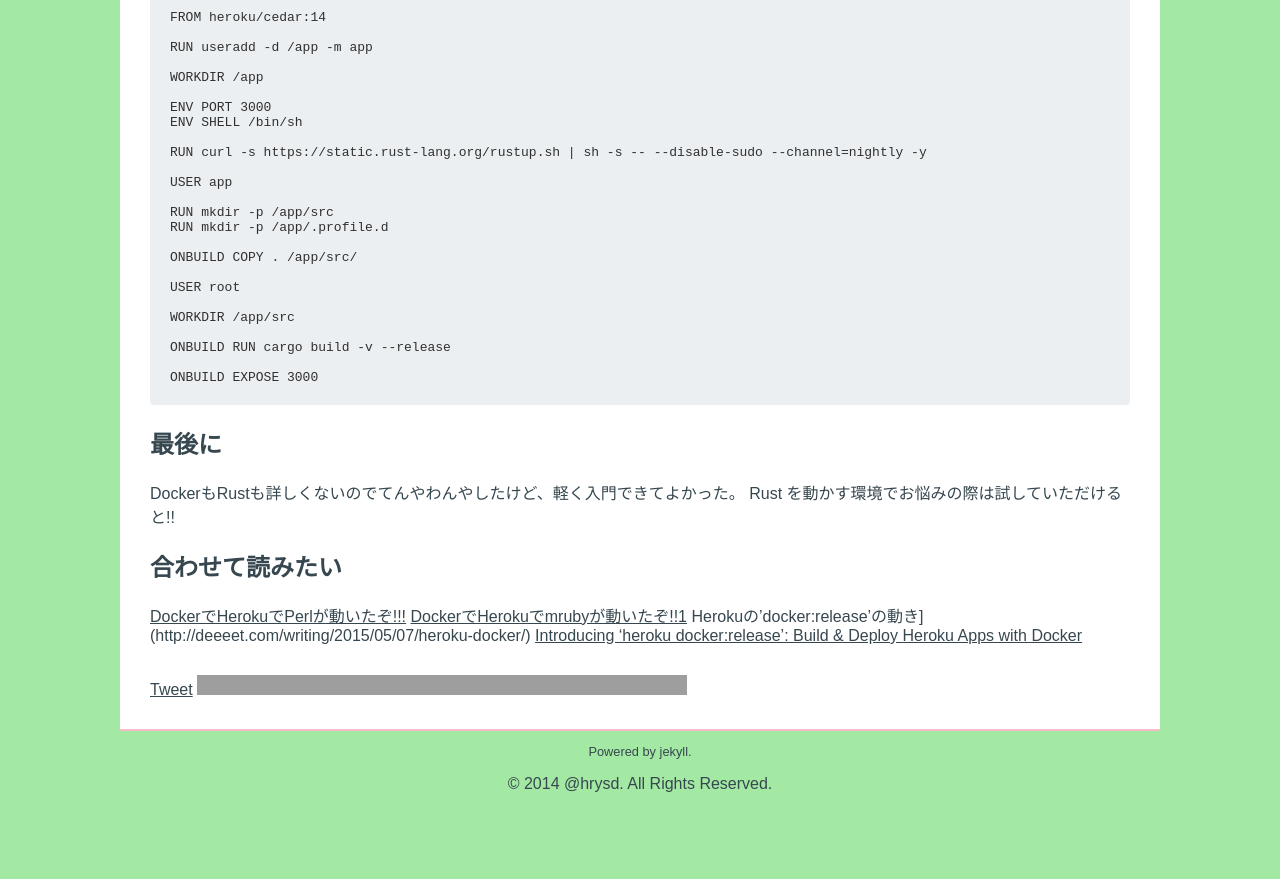
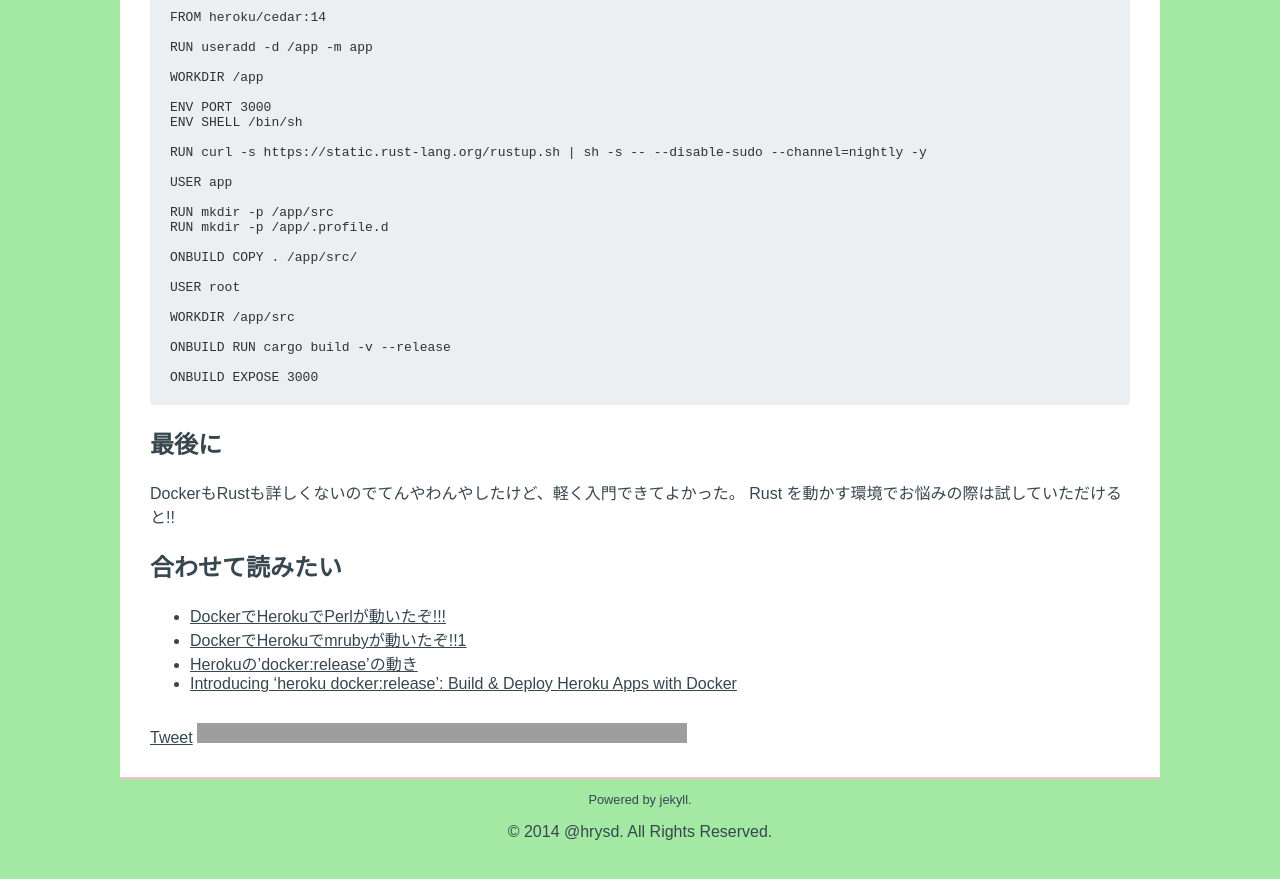
Before and after one commit to hrysd/docs.hrysd.org, a Jekyll site: the page built from _posts/2015-05-11-rust_on_heroku_with_docker.markdown, in a window 1280 px wide and 900 px high, scrolled down 1055 px, cut to the strip 0-879 px from the top of the window. Built offline with Jekyll 4.4.1, drawn with Linux system fonts in a browser that asks for light colours; some web fonts are replaced; Markdown is read by kramdown in place of the engine named in the settings; comment, search, counter and statistics services are not loaded; before the commit the page ends 1907 px from its top, so only the background shows below that; grey boxes are pictures that could not be loaded.

Commit message:
Add missing post

```diff
--- a/_posts/2015-05-11-rust_on_heroku_with_docker.markdown
+++ b/_posts/2015-05-11-rust_on_heroku_with_docker.markdown
@@ -84,7 +84,7 @@ Rust を動かす環境でお悩みの際は試していただけると!!
 
 ## 合わせて読みたい
 
-[DockerでHerokuでPerlが動いたぞ!!!](http://hitode909.hatenablog.com/entry/2015/05/07/200611)
-[DockerでHerokuでmrubyが動いたぞ!!1](http://blog.kentarok.org/entry/2015/05/08/004452)
-Herokuの'docker:release'の動き](http://deeeet.com/writing/2015/05/07/heroku-docker/)
-[Introducing 'heroku docker:release': Build & Deploy Heroku Apps with Docker](https://blog.heroku.com/archives/2015/5/5/introducing_heroku_docker_release_build_deploy_heroku_apps_with_docker)
+- [DockerでHerokuでPerlが動いたぞ!!!](http://hitode909.hatenablog.com/entry/2015/05/07/200611)
+- [DockerでHerokuでmrubyが動いたぞ!!1](http://blog.kentarok.org/entry/2015/05/08/004452)
+- [Herokuの'docker:release'の動き](http://deeeet.com/writing/2015/05/07/heroku-docker/)
+- [Introducing 'heroku docker:release': Build & Deploy Heroku Apps with Docker](https://blog.heroku.com/archives/2015/5/5/introducing_heroku_docker_release_build_deploy_heroku_apps_with_docker)
```
